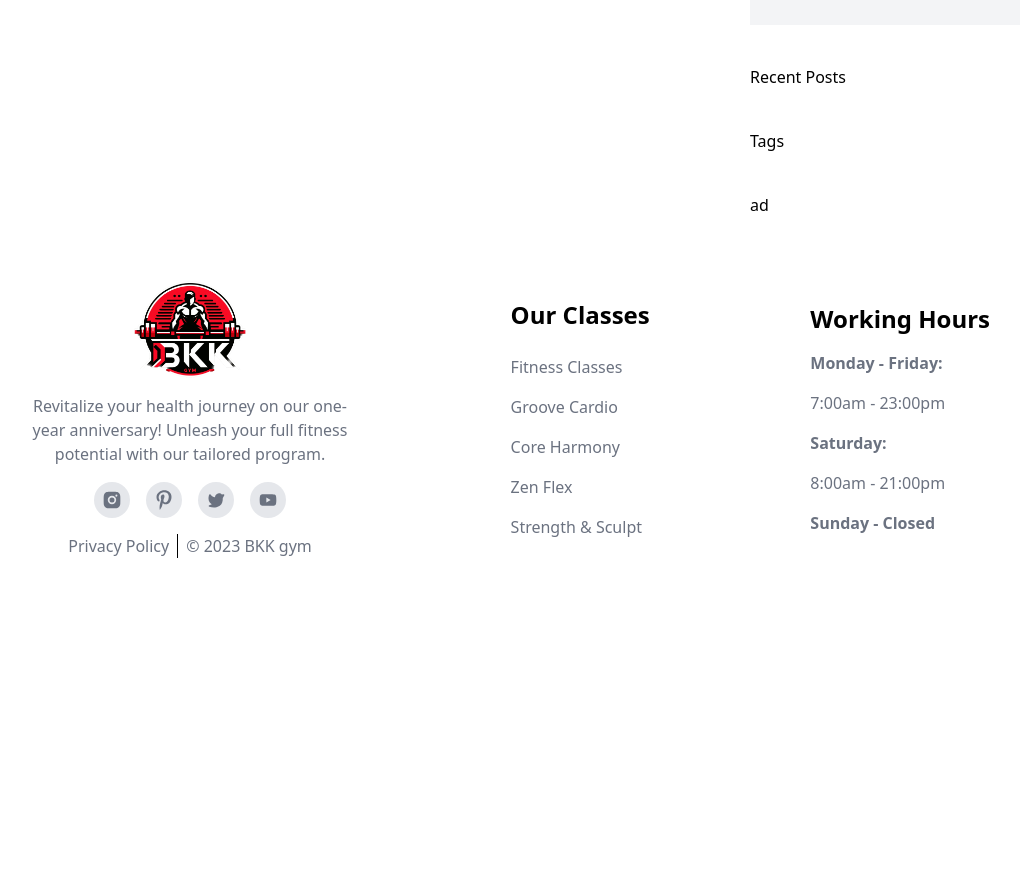
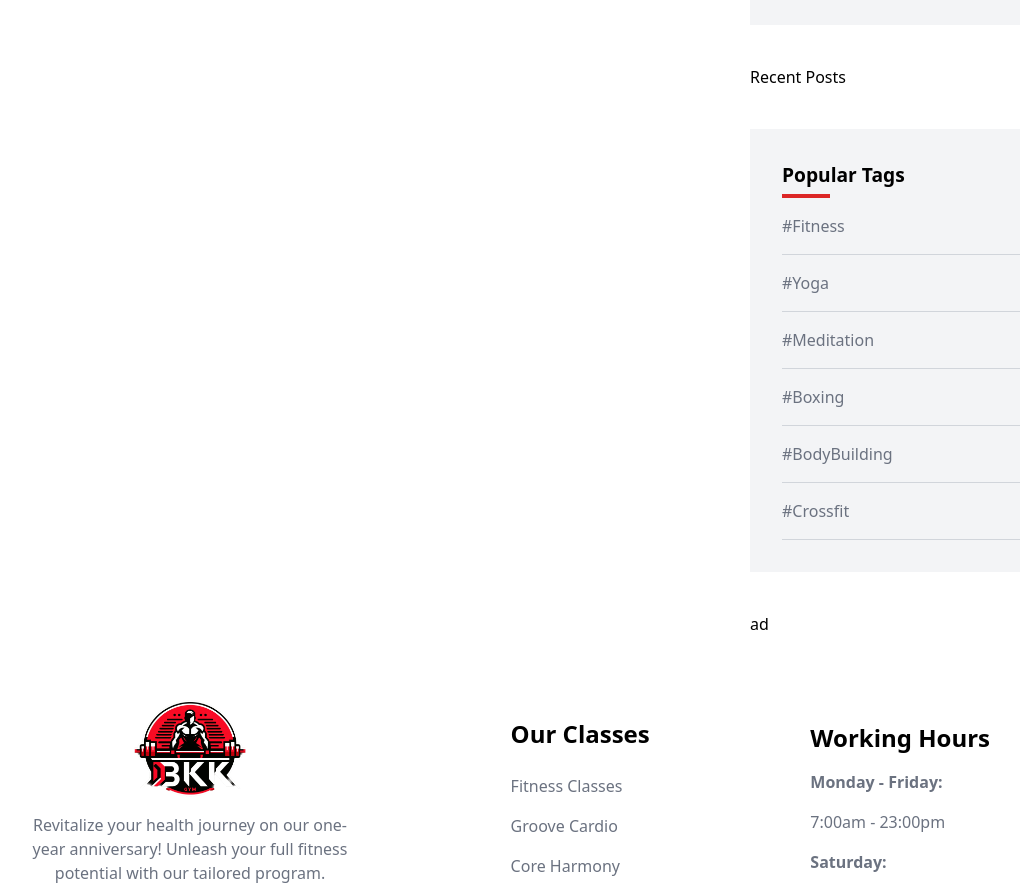
Before and after one commit to OnigiriKing/new-project, a React (Create React App) app: page /blog in a window 1280 px wide. Shown: the part 900-1794 px from the top of the page, without its empty margins (130-1150 px from the left). Before the commit the page ends 1522 px from the top, so only its background shows below. Built offline with nearby package versions, Linux system fonts and the light colour scheme.

Commit message:
TagList created, tags update

```diff
--- a/src/components/blogComp/Blog.jsx
+++ b/src/components/blogComp/Blog.jsx
@@ -10,6 +10,15 @@ export default function Blog() {
     cat5: { name: "Body Building", number: 3 },
     cat6: { name: "Crossfit", number: 2 },
   };
+
+  const tagsList = [
+    "#Fitness",
+    "#Yoga",
+    "#Meditation",
+    "#Boxing",
+    "#BodyBuilding",
+    "#Crossfit"
+  ];
   return (
     <div class="w-full flex flex-col items-center">
       <TopComp des="Blog" />
@@ -45,7 +54,19 @@ export default function Blog() {
             })}
           </div>
           <div>Recent Posts</div>
-          <div>Tags</div>
+          <div class="bg-gray-100 p-[2rem]">
+            <h3 class="mb-[1rem] contact-page-header text-[1.2rem]">
+              Popular Tags
+            </h3>
+            {tagsList.map((el) => {
+
+              return (
+                <div class="flex mt-[1rem] pb-[1rem] border-b-[1px] text-gray-500 border-gray-300 cursor-pointer hover:text-red-600 duration-[.4s]">
+                  <h3>{el}</h3>
+                </div>
+              );
+            })}
+          </div>
           <div>ad</div>
         </div>
       </div>
```
Also changed, not shown: src/dist/style.css.
